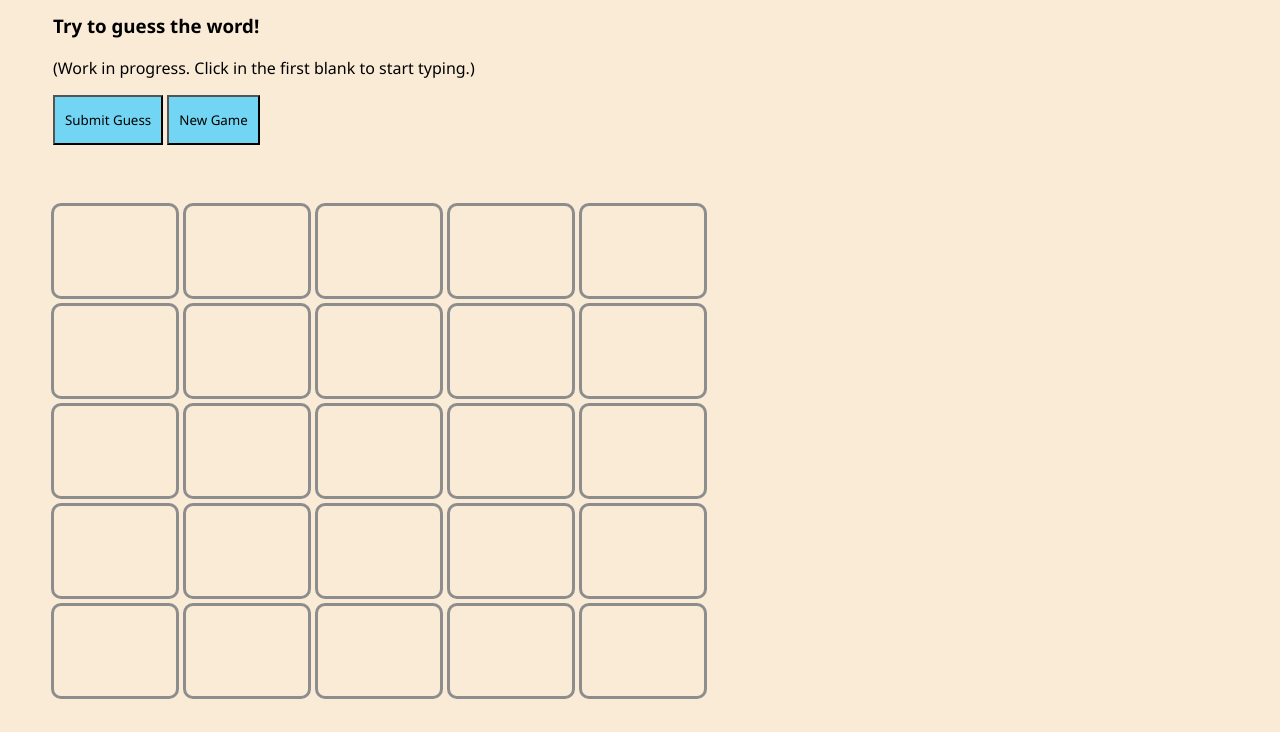
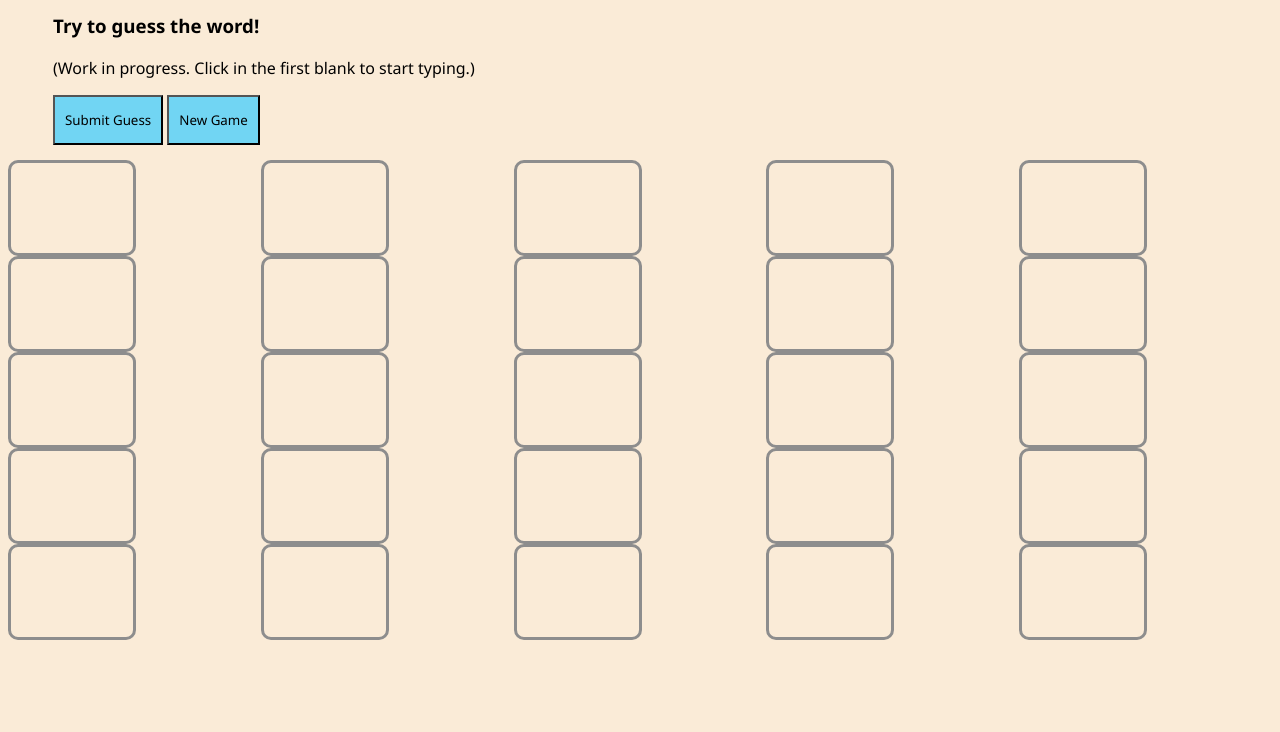
Before and after one commit to TMarizzle/my-wordle, a plain HTML site: page index.html in a window 1280 px wide. Shown: the part 149-881 px from the top of the page. After the commit the page ends 800 px from the top, so only its background shows below. Drawn offline with Linux system fonts and the light colour scheme.

Commit message:
Changed form to css grid layout

```diff
--- a/index.html
+++ b/index.html
@@ -15,45 +15,43 @@
     <button id="submit">Submit Guess</button>
     <button id="new">New Game</button>
     </div>
-    <form>
-        <table id="letters">
-            <tr id = "guess1">
-                <td><input type="text" maxlength="1"></td>
-                <td><input type="text" maxlength="1"></td>
-                <td><input type="text" maxlength="1"></td>
-                <td><input type="text" maxlength="1"></td>
-                <td><input type="text" maxlength="1"></td>
-            </tr>
-            <tr id="guess2">
-                <td><input type="text" maxlength="1"></td>
-                <td><input type="text" maxlength="1"></td>
-                <td><input type="text" maxlength="1"></td>
-                <td><input type="text" maxlength="1"></td>
-                <td><input type="text" maxlength="1"></td>
-            </tr>
-            <tr id="guess3">
-                <td><input type="text" maxlength="1"></td>
-                <td><input type="text" maxlength="1"></td>
-                <td><input type="text" maxlength="1"></td>
-                <td><input type="text" maxlength="1"></td>
-                <td><input type="text" maxlength="1"></td>
-            </tr>
-            <tr id="guess4">
-                <td><input type="text" maxlength="1"></td>
-                <td><input type="text" maxlength="1"></td>
-                <td><input type="text" maxlength="1"></td>
-                <td><input type="text" maxlength="1"></td>
-                <td><input type="text" maxlength="1"></td>
-            </tr>
-            <tr id="guess5">
-                <td><input type="text" maxlength="1"></td>
-                <td><input type="text" maxlength="1"></td>
-                <td><input type="text" maxlength="1"></td>
-                <td><input type="text" maxlength="1"></td>
-                <td><input type="text" maxlength="1"></td>
-            </tr>
-        </table>
-    </form>
+    <div class="wrapper">
+        <div id = "guess1">
+            <input type="text" maxlength="1">
+            <input type="text" maxlength="1">
+            <input type="text" maxlength="1">
+            <input type="text" maxlength="1">
+            <input type="text" maxlength="1">
+        </div>
+        <div id="guess2">
+            <input type="text" maxlength="1">
+            <input type="text" maxlength="1">
+            <input type="text" maxlength="1">
+            <input type="text" maxlength="1">
+            <input type="text" maxlength="1">
+        </div>
+        <div id="guess3">
+            <input type="text" maxlength="1">
+            <input type="text" maxlength="1">
+            <input type="text" maxlength="1">
+            <input type="text" maxlength="1">
+            <input type="text" maxlength="1">
+        </div>
+        <div id="guess4">
+            <input type="text" maxlength="1">
+            <input type="text" maxlength="1">
+            <input type="text" maxlength="1">
+            <input type="text" maxlength="1">
+            <input type="text" maxlength="1">
+        </div>
+        <div id="guess5">
+            <input type="text" maxlength="1">
+            <input type="text" maxlength="1">
+            <input type="text" maxlength="1">
+            <input type="text" maxlength="1">
+            <input type="text" maxlength="1">
+        </div>
+    </div>
 
 </body>
 </html>
--- a/styles.css
+++ b/styles.css
@@ -13,6 +13,11 @@ h1 {
     border-bottom: 2px solid black;
     width: 70%;
 }
+.wrapper {
+    display: grid;
+    grid-template-columns: 1fr 1fr 1fr 1fr 1fr;
+}
+
 input {
     border-radius: 10px;
     display: block;
@@ -31,10 +36,3 @@ button {
     padding: 10px;
     height: 50px;
 }
-table {
-    margin: 10px;
-    padding: 30px;
-    width: auto;
-    max-width: 100%;
-    position: absolute;
-}
```
Also changed, not shown: wordle.js.
